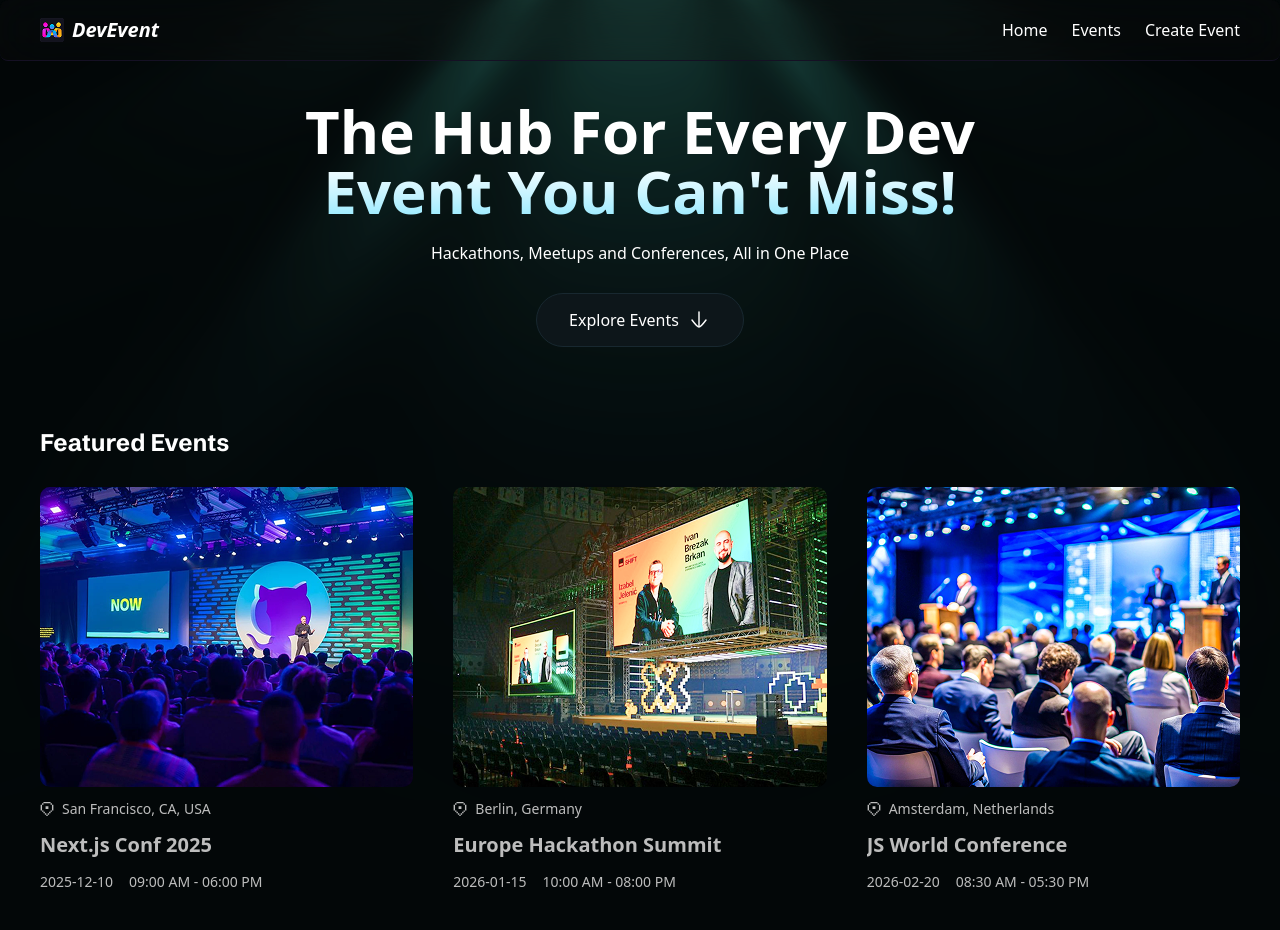
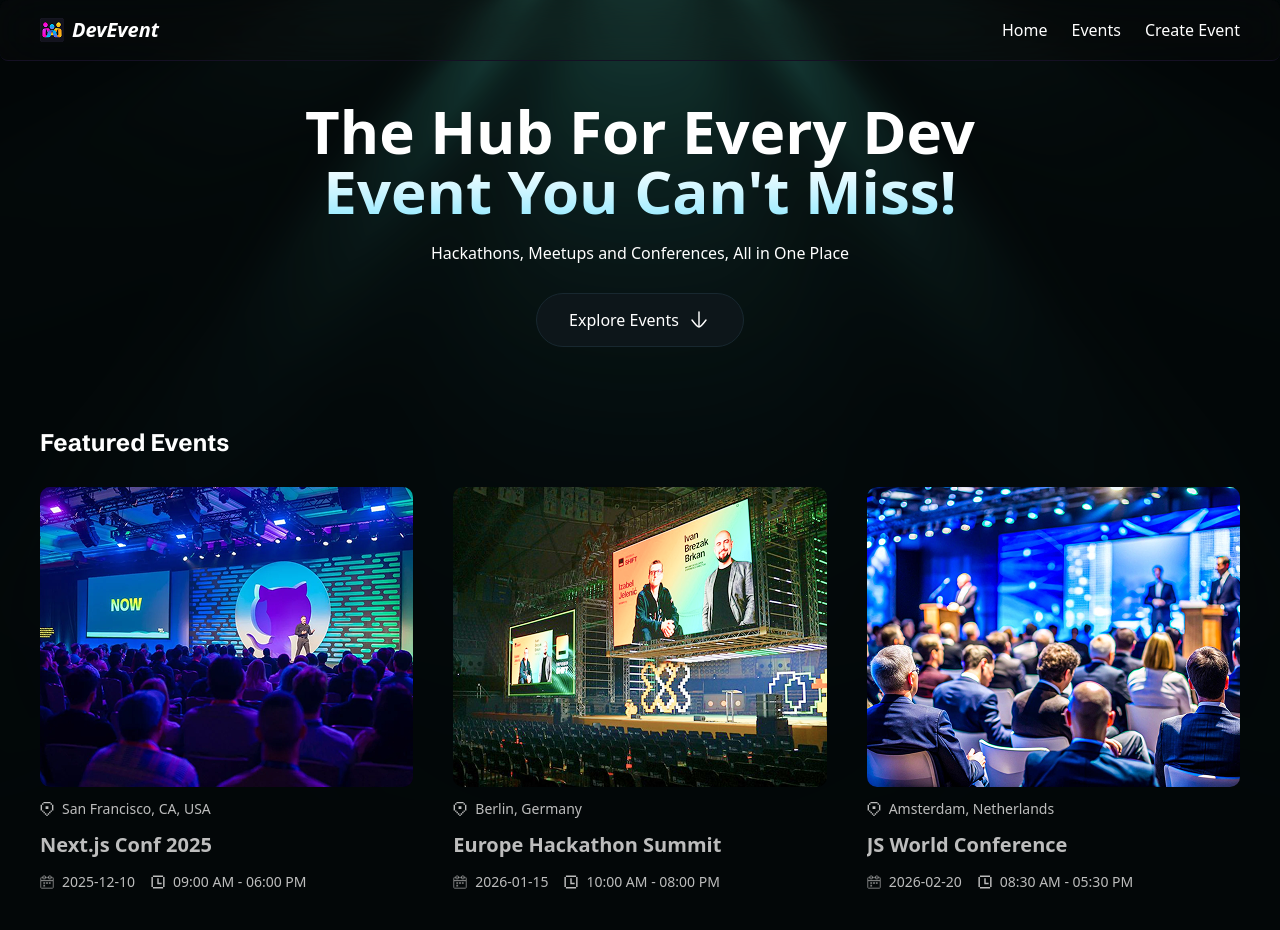
Before and after one commit to miki-17/nextjs1, a Next.js app: page / in a window 1280 px wide. Shown: the top 930 px of the page. Built offline with nearby package versions, Linux system fonts and the light colour scheme; a web font is replaced by a local one.

Commit message:
improved datetime display on eventcard

```diff
--- a/components/EventCard.tsx
+++ b/components/EventCard.tsx
@@ -27,8 +27,14 @@ const EventCard = ({ title, image, slug, location, date, time }: Props) => {
       <p className="title">{title}</p>
 
       <div className="datetime">
-        <p className="date">{date}</p>
-        <p className="time">{time}</p>
+        <div>
+          <Image src="/icons/calendar.svg" alt="date" width={14} height={14} />
+          <p className="date">{date}</p>
+        </div>
+        <div>
+          <Image src="/icons/clock.svg" alt="time" width={14} height={14} />
+          <p className="time">{time}</p>
+        </div>
       </div>
     </Link>
   );
```
